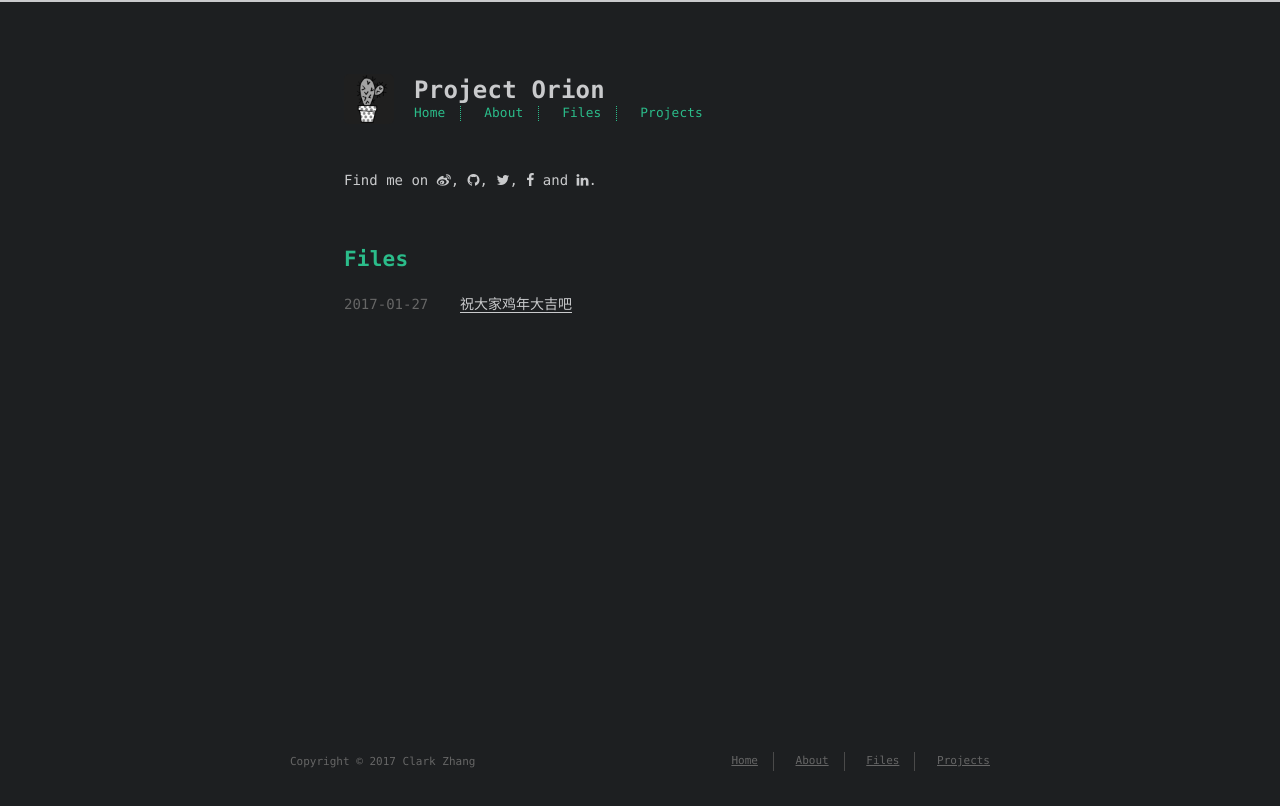
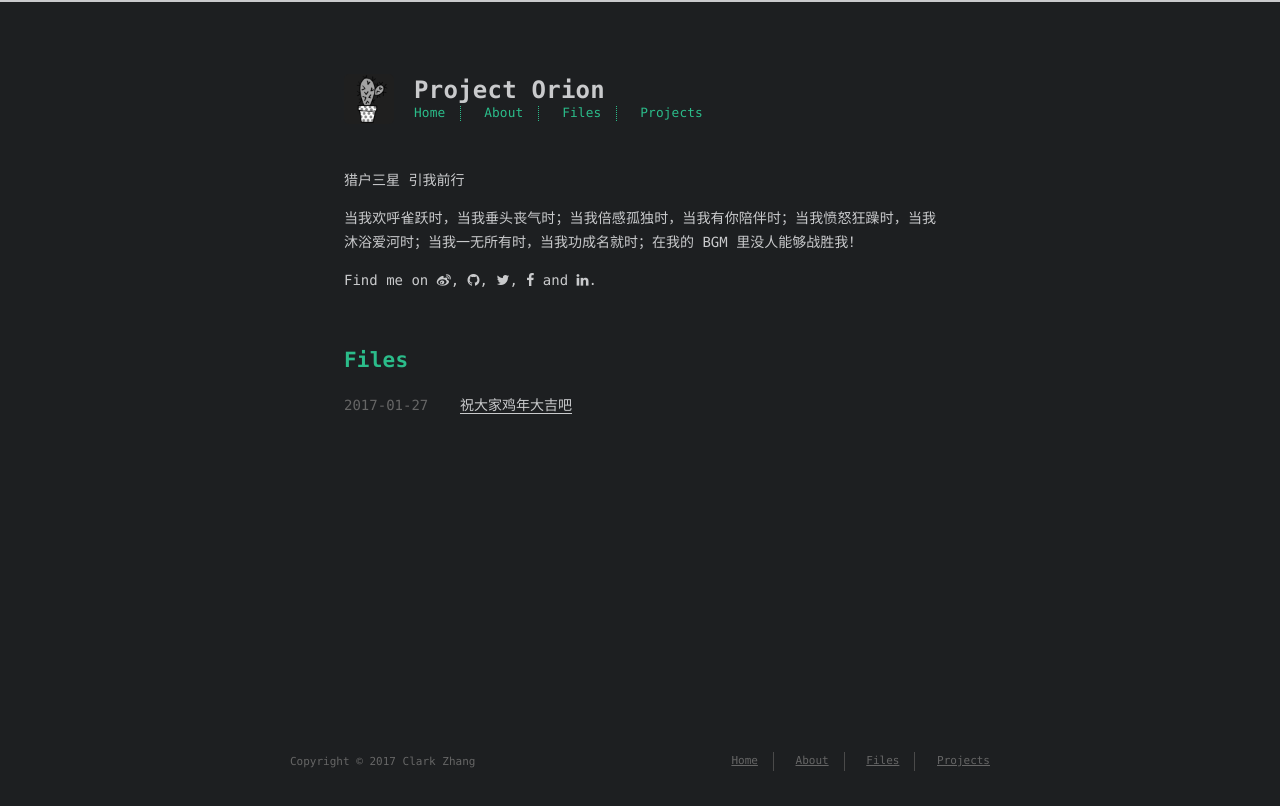
Before and after one commit to mensa23/mensa23.github.io, a plain HTML site: page index.html in a window 1280 px wide. Drawn offline with Linux system fonts and the light colour scheme; a web font is replaced by a local one.

Commit message:
Site updated: 2017-01-31 16:56:21

```diff
--- a/index.html
+++ b/index.html
@@ -6,12 +6,15 @@
     <meta http-equiv="X-UA-Compatible" content="IE=edge">
     <meta name="HandheldFriendly" content="True">
     <meta name="viewport" content="width=device-width, initial-scale=1, maximum-scale=1" />
-    <meta property="og:type" content="website">
+    <meta name="description" content="当我欢呼雀跃时，当我垂头丧气时；当我倍感孤独时，当我有你陪伴时；当我愤怒狂躁时，当我沐浴爱河时；当我一无所有时，当我功成名就时；在我的 BGM 里没人能够战胜我！">
+<meta property="og:type" content="website">
 <meta property="og:title" content="Project Orion">
 <meta property="og:url" content="http://www.nin9zer0.com/index.html">
 <meta property="og:site_name" content="Project Orion">
+<meta property="og:description" content="当我欢呼雀跃时，当我垂头丧气时；当我倍感孤独时，当我有你陪伴时；当我愤怒狂躁时，当我沐浴爱河时；当我一无所有时，当我功成名就时；在我的 BGM 里没人能够战胜我！">
 <meta name="twitter:card" content="summary">
 <meta name="twitter:title" content="Project Orion">
+<meta name="twitter:description" content="当我欢呼雀跃时，当我垂头丧气时；当我倍感孤独时，当我有你陪伴时；当我愤怒狂躁时，当我沐浴爱河时；当我一无所有时，当我功成名就时；在我的 BGM 里没人能够战胜我！">
 
 
 
@@ -79,6 +82,11 @@
 
 
         <section id="about">
+
+    <p>猎户三星 引我前行</p>
+
+    <p>当我欢呼雀跃时，当我垂头丧气时；当我倍感孤独时，当我有你陪伴时；当我愤怒狂躁时，当我沐浴爱河时；当我一无所有时，当我功成名就时；在我的 BGM 里没人能够战胜我！</p>
+
 
   <p style="display: inline">
 
```
Also changed, not shown: archives/2017/01/index.html (+4 -1 lines), archives/2017/index.html (+4 -1 lines), archives/index.html (+4 -1 lines), categories/blog/index.html (+4 -1 lines), tags/随笔/index.html (+4 -1 lines).
